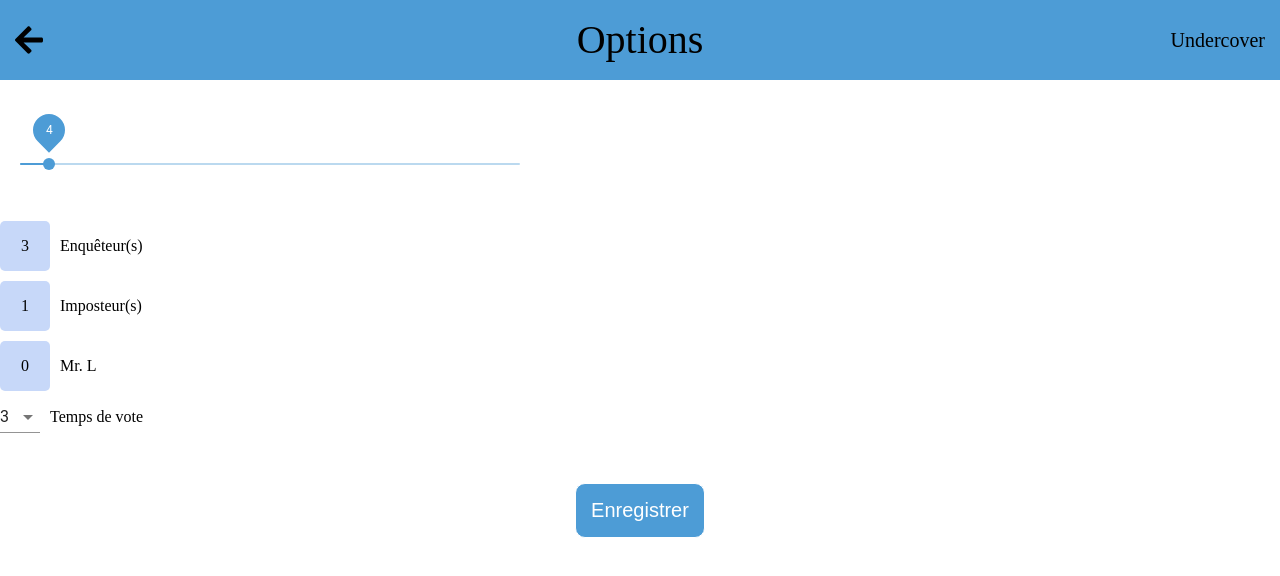
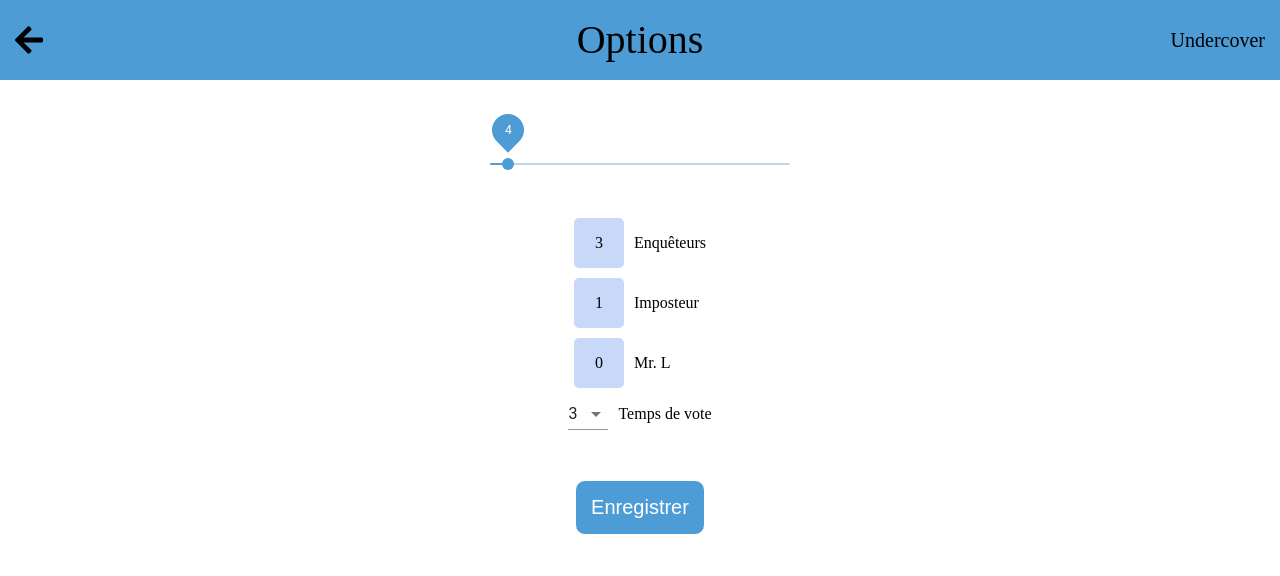
Before and after one commit to clb-app/undercover_frontend_react, a React (Create React App) app: page /options in a window 1280 px wide. Shown: the top 576 px of the page. Built offline with nearby package versions, Linux system fonts and the light colour scheme.

Commit message:
css updated

```diff
--- a/src/App.css
+++ b/src/App.css
@@ -16,6 +16,9 @@ body {
 .wrapper {
   max-width: 1200px;
   margin: auto;
+  display: flex;
+  flex-direction: column;
+  align-items: center;
 }
 h1 {
   font-size: 40px;
--- a/src/containers/LaunchParty.js
+++ b/src/containers/LaunchParty.js
@@ -20,8 +20,9 @@ const LaunchParty = () => {
   };
 
   return (
-    <div className="LauchParty">
+    <div className="LaunchParty">
       <Header title="Jouer" rightTitle="Undercover" back="/" />
+      <div className="wrapper">
         <div className="LaunchParty-buttons-container">
           <Button title="Créer" onClick={handleNewParty} width="150px" />
           <Button
@@ -34,6 +35,7 @@ const LaunchParty = () => {
           />
         </div>
       </div>
+    </div>
   );
 };
 
--- a/src/containers/NewParty.js
+++ b/src/containers/NewParty.js
@@ -82,6 +82,7 @@ const NewParty = ({
   return (
     <div className="NewParty">
       <Header title="Créer" rightTitle="Undercover" back="/jouer" />
+      <div className="wrapper">
         <div>
           <h2>Paramètres de votre partie :</h2>
           <ul>
@@ -96,6 +97,7 @@ const NewParty = ({
         <div className="NewParty-button">
           <Button title="Valider" onClick={handleSubmit} />
         </div>
+      </div>
       {isPlayerUnknown && (
         <EnterPseudo setInput={setNickname} onClick={handleSubmitWithPseudo} />
       )}
--- a/src/containers/Options.css
+++ b/src/containers/Options.css
@@ -1,3 +1,8 @@
+.Options-container {
+  display: flex;
+  flex-direction: column;
+  align-items: center;
+}
 .Options-timer-container {
   display: flex;
   align-items: center;
--- a/src/containers/Options.js
+++ b/src/containers/Options.js
@@ -89,8 +89,9 @@ const Options = ({
   return (
     <div className="Options">
       <Header title="Options" rightTitle="Undercover" back="/" />
+      <div className="wrapper">
         <Slider
-        style={{ width: "500px", margin: "20px", color: "var(--blue)" }}
+          style={{ width: "300px", margin: "20px", color: "var(--blue)" }}
           value={playersNumber}
           valueLabelDisplay="on"
           min={3}
@@ -98,8 +99,14 @@ const Options = ({
           onChange={(e, value) => setPlayersNumber(value)}
         />
         <div className="NewParty-roles-container">
-        <RoleItem value={roles.civils} role="Enquêteur(s)" />
-        <RoleItem value={roles.undercovers} role="Imposteur(s)" />
+          <RoleItem
+            value={roles.civils}
+            role={`Enquêteur${roles.civils > 1 ? "s" : ""}`}
+          />
+          <RoleItem
+            value={roles.undercovers}
+            role={`Imposteur${roles.undercovers > 1 ? "s" : ""}`}
+          />
           <RoleItem value={roles.mrwhite} role="Mr. L" />
         </div>
         <div className="Options-timer-container">
@@ -127,6 +134,7 @@ const Options = ({
           />
         </div>
       </div>
+    </div>
   );
 };
 
--- a/src/containers/Party.js
+++ b/src/containers/Party.js
@@ -8,6 +8,7 @@ import { Select, MenuItem, FormControl, InputLabel } from "@material-ui/core";
 import "./Party.css";
 
 // import des composants
+import Header from "../components/Header";
 import Button from "../components/Button";
 import Input from "../components/Input";
 import PartyInProgress from "../components/PartyInProgress";
@@ -234,6 +235,7 @@ const Party = ({ player, api, token }) => {
 
   return (
     <div className="Party">
+      <Header rightTitle="Undercover" back="/" />
       {isResultDisplayed ? (
         <>
           <div>
```
Lines whose indentation alone changed are shown as unchanged.
